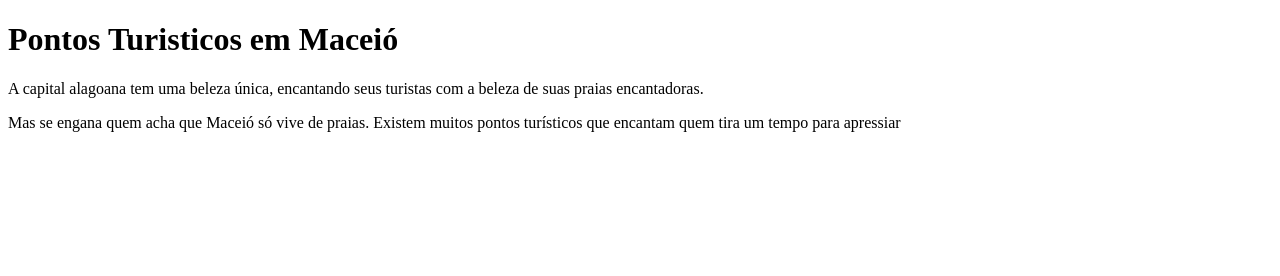
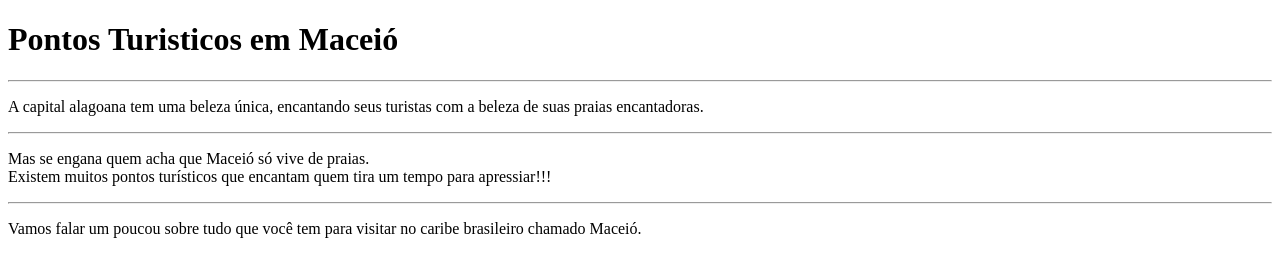
Before and after one commit to Kalleb708/Maceio-e-massa-, a plain HTML site: page index.html in a window 1280 px wide. Drawn offline with Linux system fonts and the light colour scheme.

Commit message:
Add files via upload

```diff
--- a/index.html
+++ b/index.html
@@ -7,7 +7,16 @@
 </head>
 <body>
     <h1>Pontos Turisticos em Maceió</h1>
-    <p>A capital alagoana tem uma beleza única, encantando seus turistas com a beleza de suas praias encantadoras.</p>
-    <p>Mas se engana quem acha que Maceió só vive de praias. Existem muitos pontos turísticos que encantam quem tira um tempo para apressiar</p>
+    <hr>
+    <p>A capital alagoana tem uma beleza única, encantando seus turistas com a beleza de suas praias encantadoras.
+    </p>
+    <hr>
+    <p>Mas se engana quem acha que Maceió só vive de praias. <br>
+         Existem muitos pontos turísticos que encantam quem tira um tempo para apressiar!!!
+    </p>
+    <hr>
+    <p>
+        Vamos falar um poucou sobre tudo que você tem para visitar no caribe brasileiro chamado Maceió.
+    </p>
 </body>
 </html>
```
